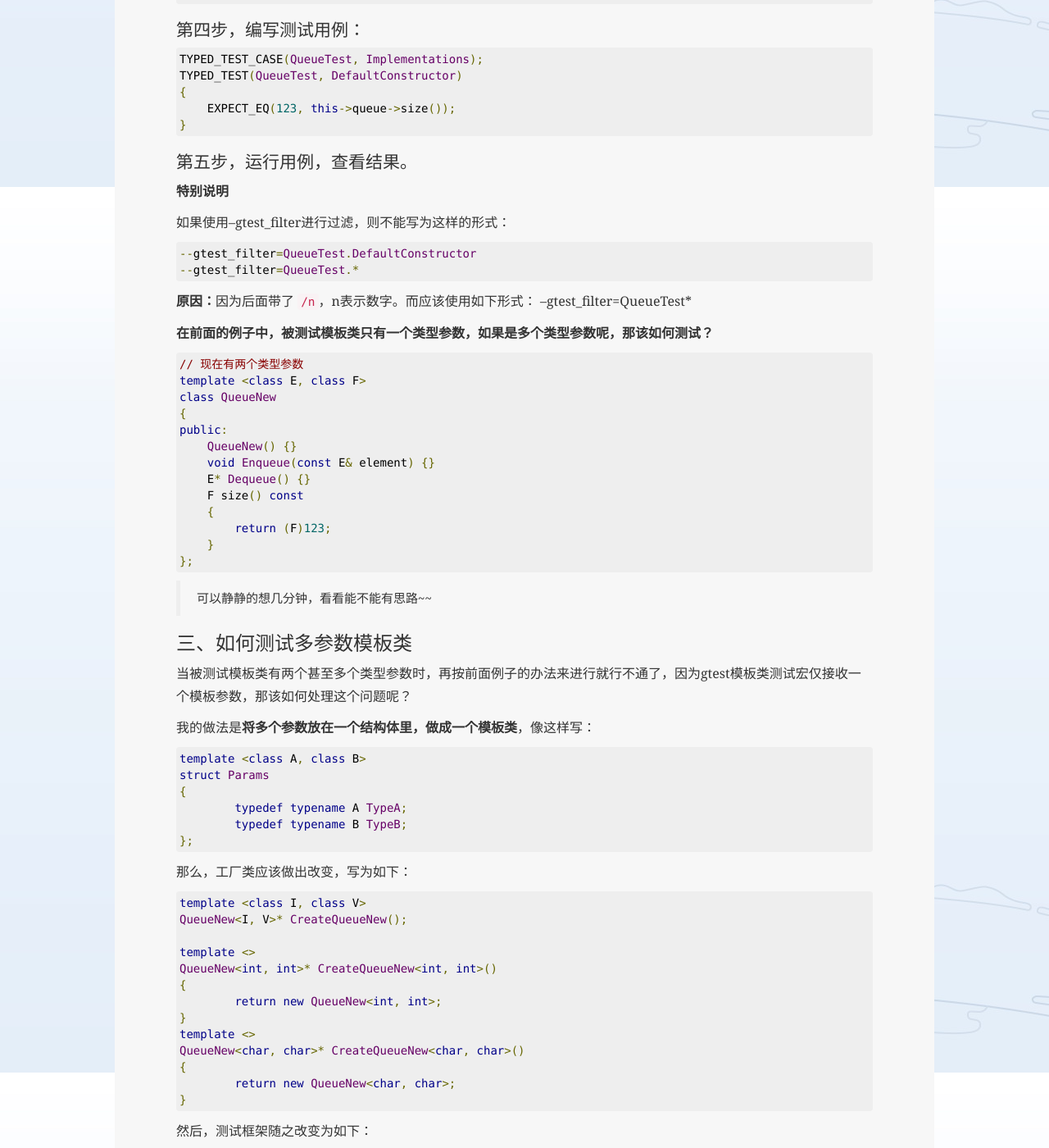
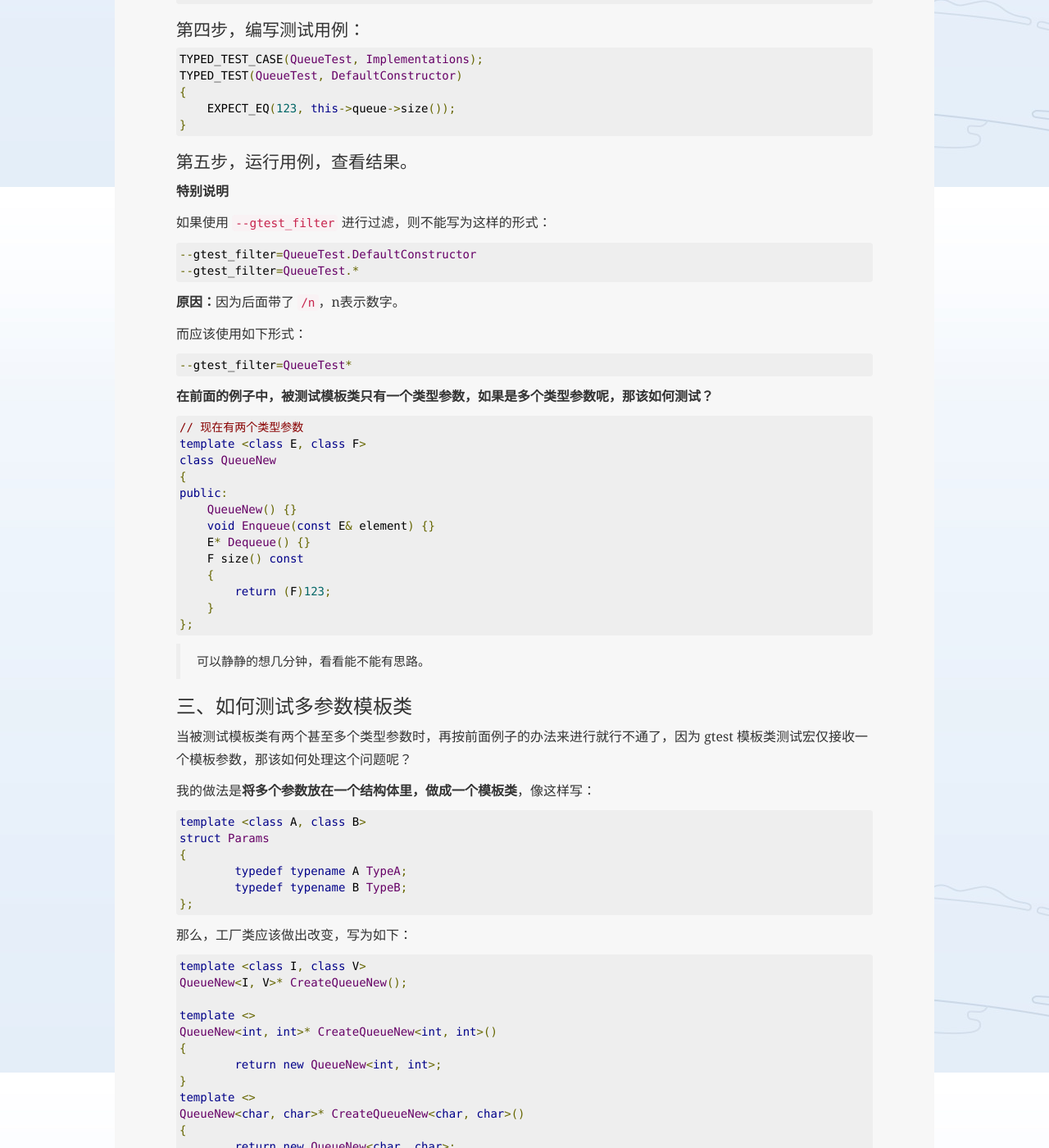
Before and after one commit to thinkerou/thinkerou, a Jekyll site: the page built from _posts/2015-04-29-How-Test-Template-Using-Gtest.md, in a window 1280 px wide and 1400 px high, scrolled down 1932 px. Shown: the whole window at 82% size. Built offline with Jekyll 4.4.1, drawn with Linux system fonts in a browser that asks for light colours; Markdown is read by kramdown in place of the engine named in the settings; comment, search, counter and statistics services are not loaded; some of the changed text lies outside the part shown.

Commit message:
change paper

```diff
--- a/_layouts/default.html
+++ b/_layouts/default.html
@@ -21,7 +21,7 @@
     <div class="page-container">
     <div class="page-heading">
         <div class="page-brand">
-            <h2>$越努力 越幸运$</h2>
+            <h2>越努力 越幸运</h2>
         </div>
         <div class="page-navbar">
             <div class="page-navbar-container">
--- a/_posts/2015-04-29-How-Test-Template-Using-Gtest.md
+++ b/_posts/2015-04-29-How-Test-Template-Using-Gtest.md
@@ -7,7 +7,7 @@ tags: C++
 
 ## 一、背景介绍
 
-> 在对C++项目进行单元测试时，基本都在使用gtest进行。无论是单元测试，还是接口测试。
+> 在对 C++ 项目进行单元测试时，基本都在使用 gtest 进行。无论是单元测试，还是接口测试。
 
 > 具体来说，就是对函数进行单元测试或接口测试，对模块进行集成测试。但是，对于模板类并没有进行测试，而是对其上层调用进行测试。
 
@@ -40,7 +40,7 @@ tags: C++
         }
     };
 
-那么使用gtest该如何对该类进行测试呢？
+那么使用 gtest 该如何对该类进行测试呢？
 
 <!--more-->
 
@@ -98,12 +98,15 @@ tags: C++
 
 **特别说明**
 
-如果使用--gtest_filter进行过滤，则不能写为这样的形式：
+如果使用 `--gtest_filter` 进行过滤，则不能写为这样的形式：
 
 	--gtest_filter=QueueTest.DefaultConstructor
 	--gtest_filter=QueueTest.*
 
-**原因：**因为后面带了 `/n`，n表示数字。而应该使用如下形式：
+**原因：**因为后面带了 `/n`，n表示数字。
+
+而应该使用如下形式：
+
 	--gtest_filter=QueueTest*
 
 **在前面的例子中，被测试模板类只有一个类型参数，如果是多个类型参数呢，那该如何测试？**
@@ -122,11 +125,11 @@ tags: C++
         }
     };
 
-> 可以静静的想几分钟，看看能不能有思路~~
+> 可以静静的想几分钟，看看能不能有思路。
 
 ## 三、如何测试多参数模板类
 
-当被测试模板类有两个甚至多个类型参数时，再按前面例子的办法来进行就行不通了，因为gtest模板类测试宏仅接收一个模板参数，那该如何处理这个问题呢？
+当被测试模板类有两个甚至多个类型参数时，再按前面例子的办法来进行就行不通了，因为 gtest 模板类测试宏仅接收一个模板参数，那该如何处理这个问题呢？
 
 我的做法是**将多个参数放在一个结构体里，做成一个模板类**，像这样写：
 
@@ -179,7 +182,7 @@ tags: C++
 		QueueNew<typename T::TypeA, typename T::TypeB>* const m_queue;
 	};
 
-其中，QueueNew是被测试模板类。
+其中，`QueueNew` 是被测试模板类。
 
 同时需要改变需要测试的类型列表写法：
 
```
Also changed, not shown: _posts/2015-04-24-Using-CandCPP-Extension-Python.md (+1 -1 lines).
